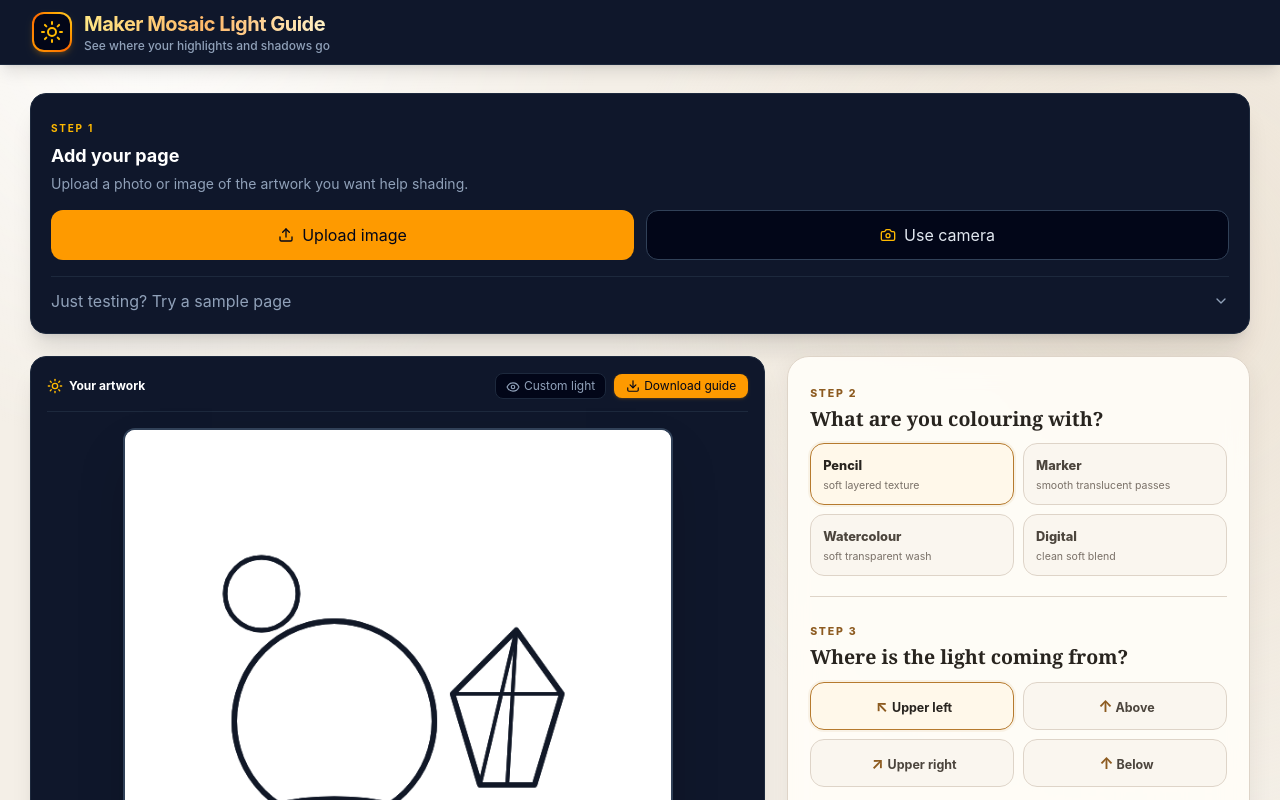
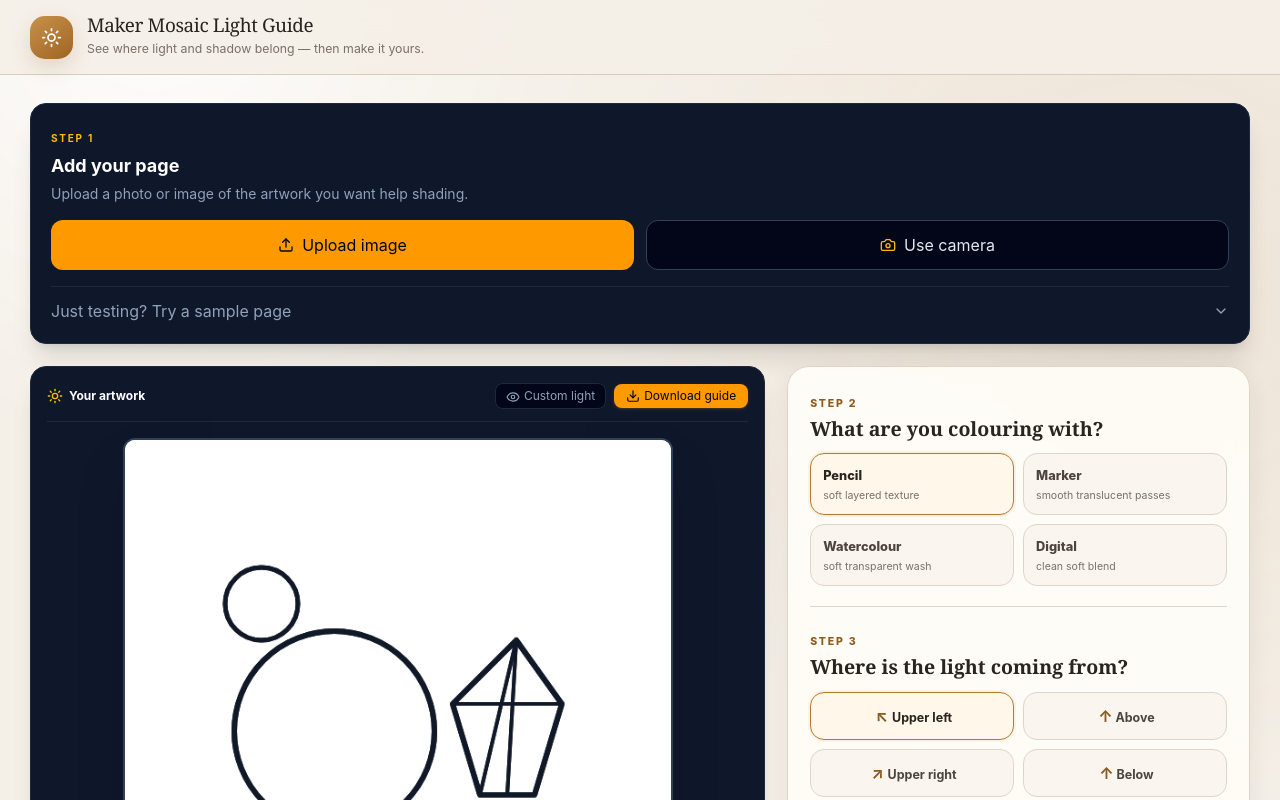
Before and after one commit to SarahFletcher86/Maker-Mosaic-Light-Studio, a React (Vite) app: page / in a window 1280 px wide. Shown: the top 800 px of the page. Built offline with nearby package versions, Linux system fonts and the light colour scheme.

Commit message:
Restyle Maker Mosaic Light Guide header

```diff
--- a/src/components/Header.tsx
+++ b/src/components/Header.tsx
@@ -1,26 +1,16 @@
 import React from 'react';
 import { Sun } from 'lucide-react';
 
-export const Header: React.FC = () => {
-  return (
-    <header className="bg-slate-900 border-b border-slate-800 text-white sticky top-0 z-30 shadow-lg">
-      <div className="max-w-7xl mx-auto px-4 sm:px-6 lg:px-8 h-16 flex items-center">
-        <div className="flex items-center space-x-3">
-          <div className="w-10 h-10 rounded-xl bg-gradient-to-tr from-amber-500 via-orange-500 to-amber-300 p-0.5 shadow-md shadow-amber-500/20">
-            <div className="w-full h-full bg-slate-950 rounded-[10px] flex items-center justify-center">
-              <Sun className="w-6 h-6 text-amber-400" />
-            </div>
-          </div>
-          <div>
-            <h1 className="text-xl font-bold tracking-tight bg-gradient-to-r from-amber-200 via-orange-300 to-amber-100 bg-clip-text text-transparent">
-              Maker Mosaic Light Guide
-            </h1>
-            <p className="text-xs text-slate-400 font-medium">
-              See where your highlights and shadows go
-            </p>
-          </div>
-        </div>
+export const Header: React.FC = () => (
+  <header className="site-header">
+    <div className="site-header-inner">
+      <div className="brand-mark">
+        <Sun size={21} strokeWidth={2} />
       </div>
-    </header>
-  );
-};
+      <div>
+        <h1 className="brand-title">Maker Mosaic Light Guide</h1>
+        <p className="brand-subtitle">See where light and shadow belong — then make it yours.</p>
+      </div>
+    </div>
+  </header>
+);
```
